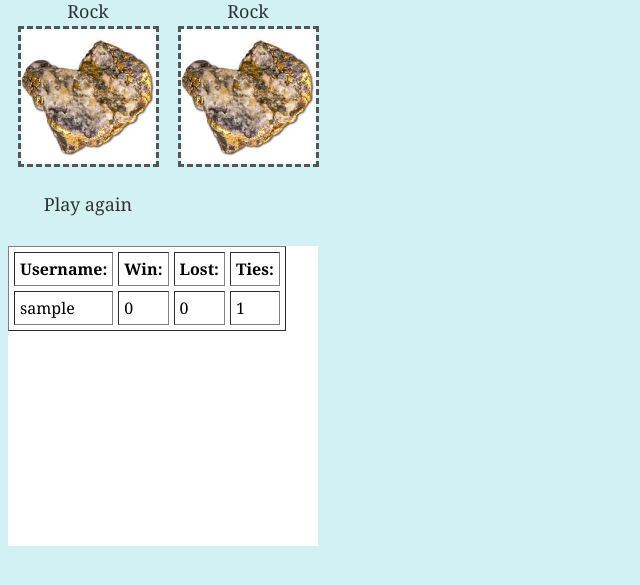
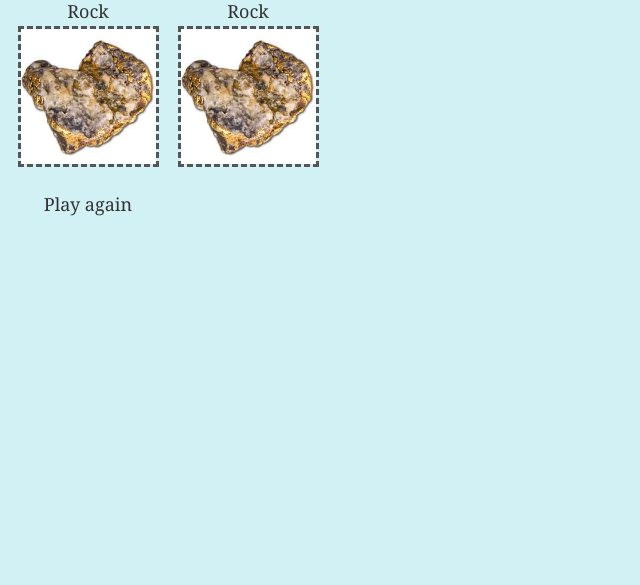
Before and after one commit to kbarber/melphp, a PHP site: page /index.php?item=rock in a window 1280 px wide. Shown: the part 147-732 px from the top of the page, without its empty margins (0-640 px from the left). Run offline with PHP 8.4, Linux system fonts and the light colour scheme; the visitor is signed in with stand-in values (Sample User, id 1); data that the repository does not hold is empty.

Commit message:
Remove sql

```diff
--- a/game.php
+++ b/game.php
@@ -1,10 +1,5 @@
 <?php
 //session_destroy();
-$con = mysql_connect('localhost', 'root', '')
-    or die(mysql_error());
-
-mysql_select_db('games', $con)
-    or die(mysql_error());
 
 if(isset($_POST['submit']) == TRUE):
 
@@ -93,33 +88,10 @@ function game() {
         // Add a bak link
         echo '<br/><a href="./">Play again</a>';
 
-        $sql = "INSERT INTO rock_paper_scissors VALUES (NULL, '" . $_SESSION['username'] . "', '$outcome')";
-        $res = mysql_query($sql) or die(mysql_error());
     else :
         display_items();
     endif;
 
 }
 
-function scores() {
-    // SQL query to get out username and # of wins, losses or ties
-    $sql = 'select
-        username,
-        sum(case when win = "yes" then 1 else 0 end) win,
-        sum(case when win = "no" then 1 else 0 end) loss,
-        sum(case when win = "tie" then 1 else 0 end) tie
-        from rock_paper_scissors
-        group by username;';
-
-    $res = mysql_query($sql) or die(mysql_error());
-    while ($row = mysql_fetch_assoc($res)) {
-        echo '<tr>';
-        echo '<td>' . $row['username'] . '</td>';
-        echo '<td>' . $row['win'] . '</td>';
-        echo '<td>' . $row['loss'] . '</td>';
-        echo '<td>' . $row['tie'] . '</td>';
-        echo '</tr>';
-    }
-
-}
 ?>
--- a/index.php
+++ b/index.php
@@ -24,18 +24,6 @@
     </div>
 <?php endif; ?>
 
-<div id="scores">
-    <table border="1" cellspacing="5" cellpadding="5">
-        <tr>
-            <th>Username:</th>
-            <th>Win:</th>
-            <th>Lost:</th>
-            <th>Ties:</th>
-        </tr>
-        <?php scores() ?>
-    </table>
-</div>
-
 </body>
 
 </html>
```
